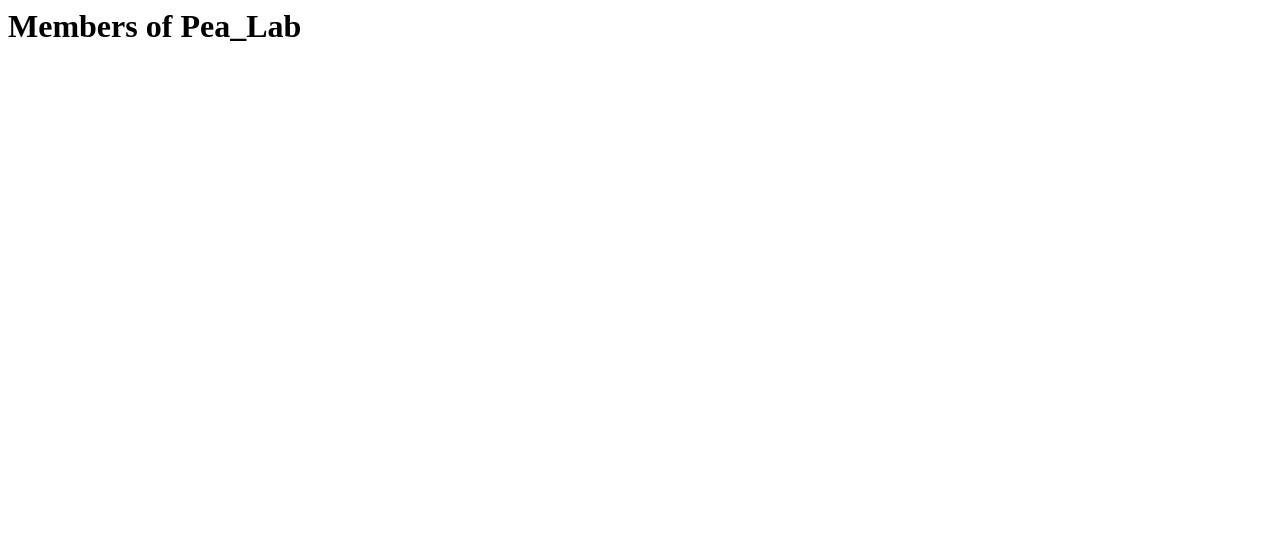
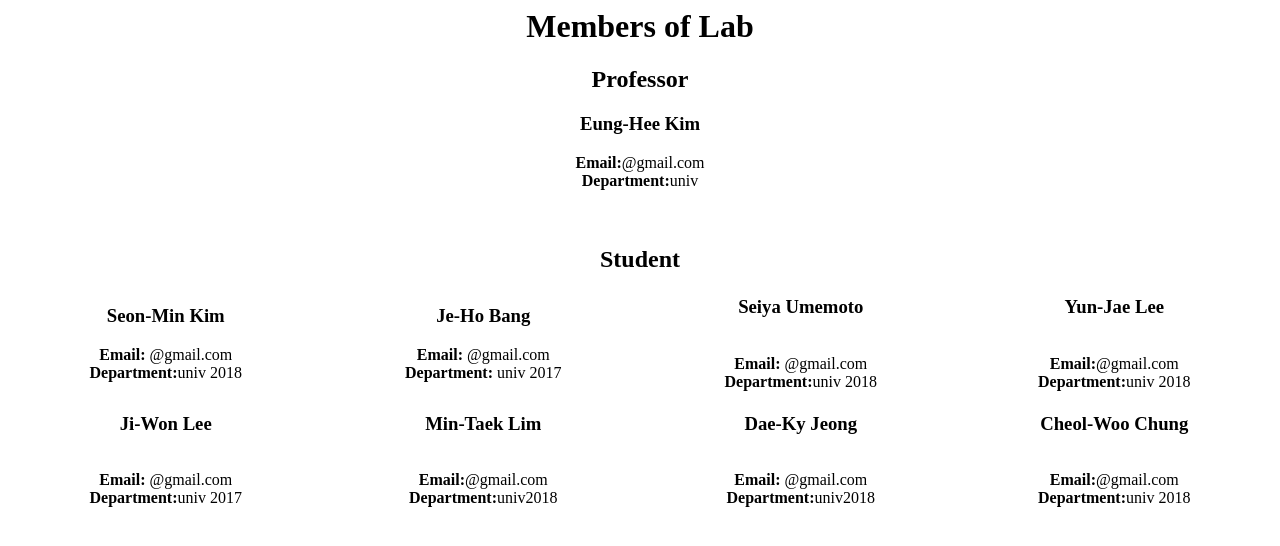
Before and after one commit to YUNJAEGOONER/my-first-blog, a Django app: page / in a window 1280 px wide. Shown: the top 546 px of the page. Run offline with Django 3.2, Linux system fonts and the light colour scheme.

Commit message:
Changed the HTML for the site.

```diff
--- a/blog/templates/blog/post_list.html
+++ b/blog/templates/blog/post_list.html
@@ -1 +1,95 @@
-<h1>Members of Pea_Lab</h1>
+<center>
+<h1> Members of Lab</h1>
+</center>
+
+<center>
+<h2>Professor</h2>
+<h3 >Eung-Hee  Kim</h3>
+<b>Email:</b>@gmail.com<br>
+<b>Department:</b>univ<br>
+<br>
+<br>
+</center>
+
+<center>
+<h2>Student</h2>
+
+<table style="width:100%">
+
+
+<td>
+<center>
+<h3 >Seon-Min  Kim</h3>
+<b>Email:</b> @gmail.com<br>
+<b>Department:</b>univ 2018<br>
+<br>
+</center>
+</td>
+
+<td>
+<center>
+<h3 >Je-Ho  Bang</h3>
+<b>Email:</b> @gmail.com<br>
+<b>Department:</b> univ 2017<br>
+<br>
+</center>
+</td>
+
+<td>
+<center>
+<h3 >Seiya Umemoto</h3>
+<br>
+<b>Email:</b> @gmail.com<br>
+<b>Department:</b>univ 2018<br>
+<br>
+</center>
+</td>
+
+<td>
+<center>
+<h3 >Yun-Jae  Lee</h3>
+<br>
+<b>Email:</b>@gmail.com<br>
+<b>Department:</b>univ 2018<br>
+<br>
+</td>
+</center>
+</tr>
+
+<td>
+<center>
+<h3>Ji-Won  Lee</h3>
+<br>
+<b>Email:</b> @gmail.com<br>
+<b>Department:</b>univ 2017<br>
+</center>
+</td>
+
+<td>
+<center>
+<h3 >Min-Taek Lim</h3>
+<br>
+<b>Email:</b>@gmail.com<br>
+<b>Department:</b>univ2018<br>
+</center>
+</td>
+
+<td>
+<center>
+<h3 >Dae-Ky  Jeong</h3>
+<br>
+<b>Email:</b> @gmail.com<br>
+<b>Department:</b>univ2018<br>
+<center>
+</td>
+
+
+<td>
+<center>
+<h3 >Cheol-Woo Chung</h3>
+<br>
+<b>Email:</b>@gmail.com<br>
+<b>Department:</b>univ 2018<br>
+<center>
+</td>
+</tr>
```
